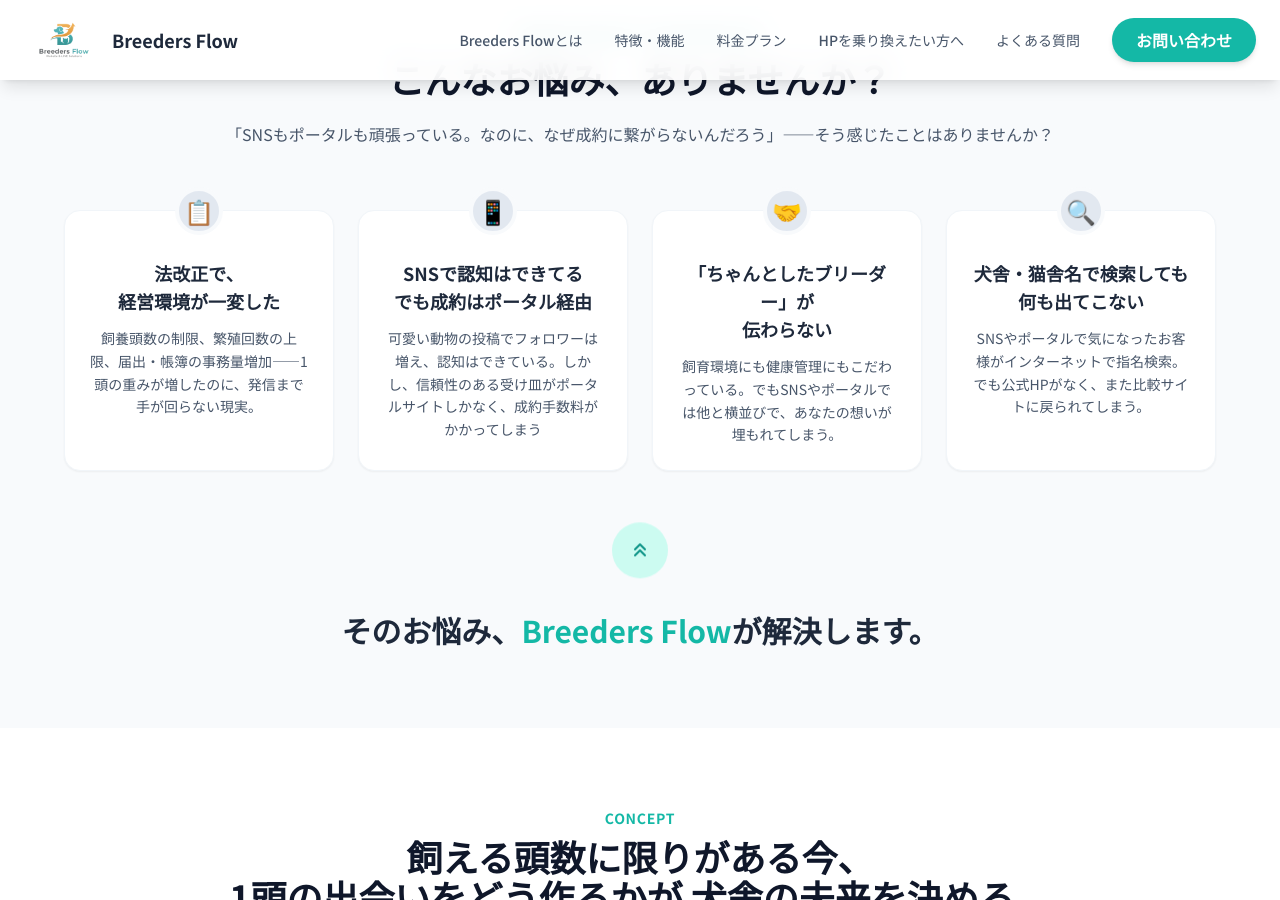
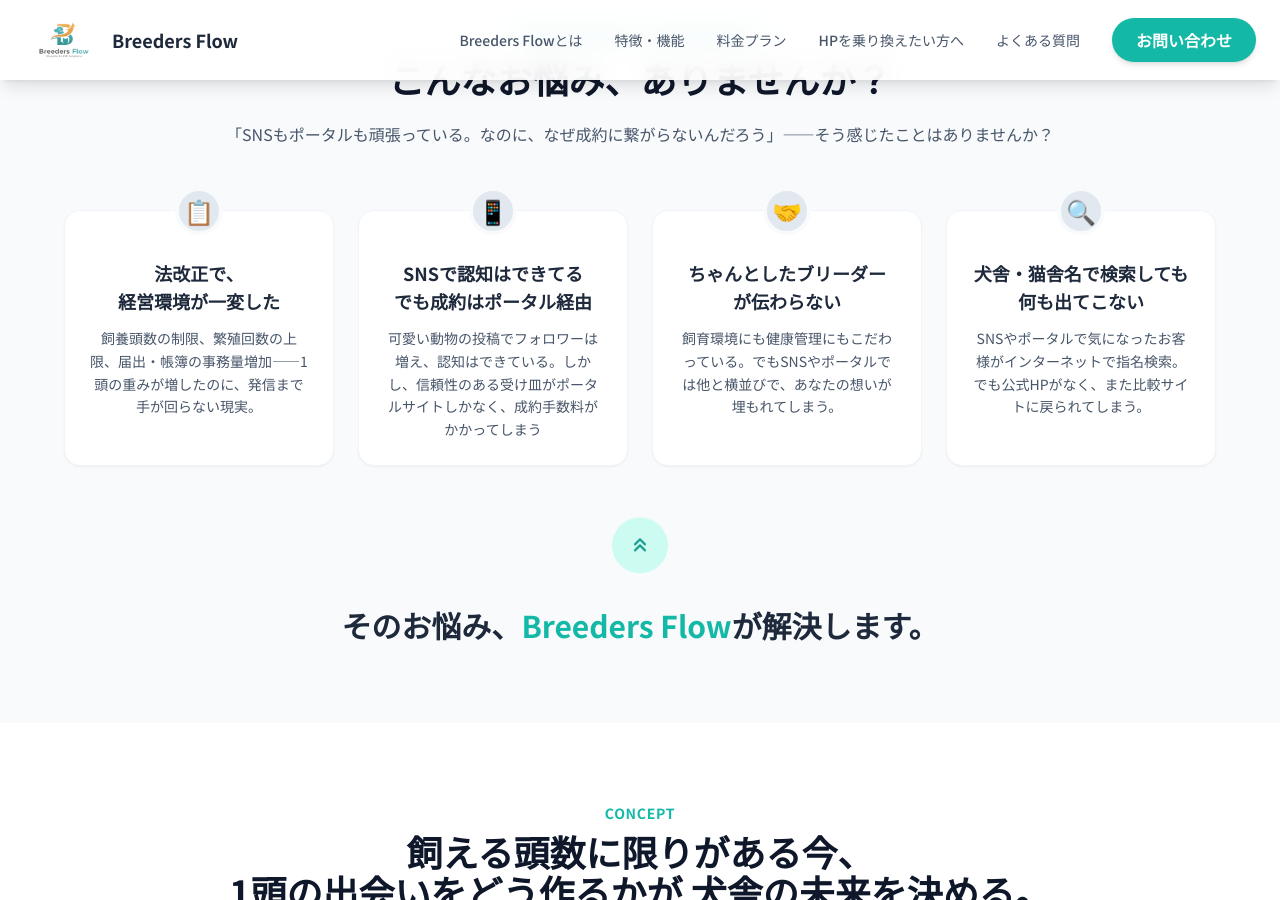
Before and after one commit to BSK-Ryo/Breeders-Flow, a Jekyll site: the page built from index.html, in a window 1280 px wide and 900 px high, scrolled down 796 px. Built offline with Jekyll 4.4.1, drawn with Linux system fonts in a browser that asks for light colours; nearby versions of some CDN libraries.

Commit message:
お悩み修正

```diff
--- a/index.html
+++ b/index.html
@@ -75,7 +75,7 @@
                 </div>
                 <div class="bg-white p-6 rounded-2xl shadow-sm border border-slate-100 relative mt-8 lg:mt-0">
                     <div class="absolute -top-6 left-1/2 transform -translate-x-1/2 w-12 h-12 bg-slate-200 rounded-full flex items-center justify-center border-4 border-slate-50 text-2xl">🤝</div>
-                    <h3 class="mt-6 text-lg font-bold text-center mb-3 text-slate-800">「ちゃんとしたブリーダー」が<br>伝わらない</h3>
+                    <h3 class="mt-6 text-lg font-bold text-center mb-3 text-slate-800">ちゃんとしたブリーダー<br>が伝わらない</h3>
                     <p class="text-sm text-slate-600 leading-relaxed text-center">飼育環境にも健康管理にもこだわっている。でもSNSやポータルでは他と横並びで、あなたの想いが埋もれてしまう。</p>
                 </div>
                 <div class="bg-white p-6 rounded-2xl shadow-sm border border-slate-100 relative mt-8 lg:mt-0">
```
